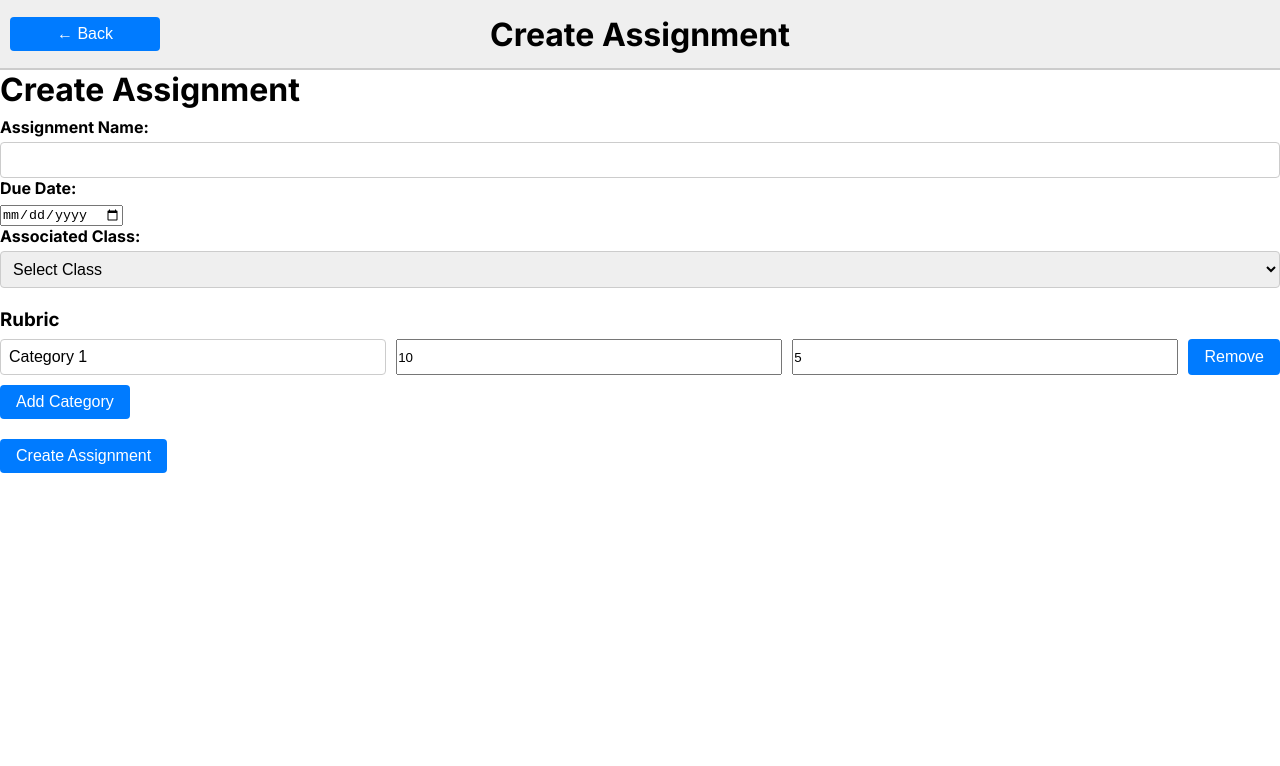
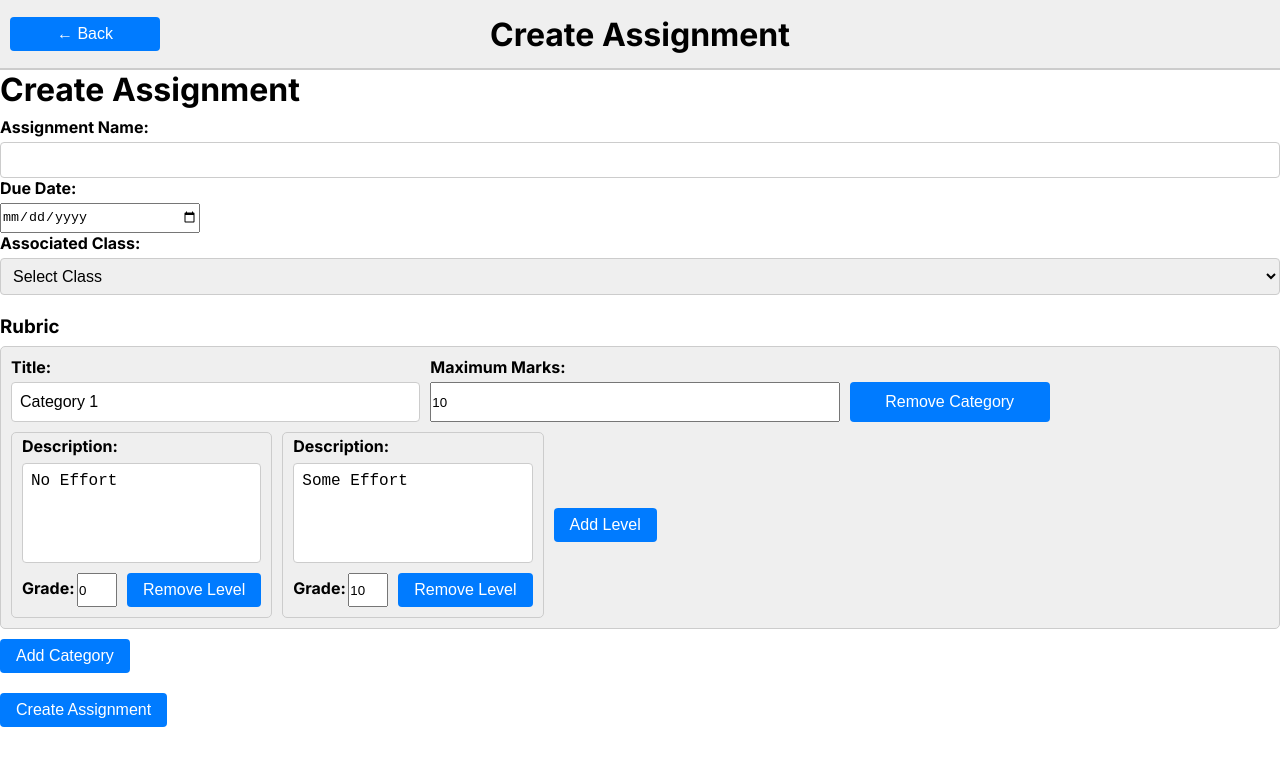
Before and after one commit to Flying-Kimbo/c302p3, a Next.js app: page /instructor/assignments/create in a window 1280 px wide. Shown: the top 766 px of the page. Built offline with nearby package versions, Linux system fonts and the light colour scheme.

Commit message:
Rubric Overhaul

```diff
--- a/src/app/instructor/assignments/create/page.module.css
+++ b/src/app/instructor/assignments/create/page.module.css
@@ -1,5 +1,10 @@
 .assignmentForm {
   margin-bottom: 20px;
+}
+
+.dueDate {
+  min-height: 30px;
+  min-width: 200px;
 }
 
 .rubric {
@@ -8,7 +13,60 @@
 
 .category {
   display: grid;
+  grid-template-rows: 15px 40px 1fr;
   grid-template-columns: 1fr 1fr 1fr auto;
   grid-gap: 10px;
   margin-bottom: 10px;
 }
+
+.categoryName {
+  grid-row: 2;
+  grid-column: 1;
+}
+
+.categoryMaxMarks {
+  grid-row: 2;
+  grid-column: 2;
+}
+
+.categoryRemove {
+  grid-row: 2;
+  grid-column: 3;
+  max-width: 200px;
+}
+
+.levels {
+  grid-row: 3;
+  grid-column: 1 / 4;
+  display: flex;
+  flex-direction: row;
+  gap: 10px;
+  align-items: center;
+}
+
+.level {
+  display: grid;
+  grid-template-rows: 10px 100px 1fr;
+  grid-template-columns: 45px 40px 1fr;
+  grid-gap: 10px;
+  align-items: center;
+}
+
+.levelDescriptionLabel {
+  grid-row: 1;
+  grid-column: 1/-1;
+}
+.levelDescription {
+  grid-row: 2;
+  grid-column: 1 / -1;
+  height: 100%;
+}
+.levelValue {
+  grid-row: 3;
+  grid-column: 2;
+  height: 100%;
+}
+
+.level > textarea {
+  resize: none;
+}
--- a/src/app/instructor/assignments/create/page.tsx
+++ b/src/app/instructor/assignments/create/page.tsx
@@ -4,38 +4,104 @@ import React, { useState } from 'react';
 import styles from './page.module.css';
 import Page, { Header, Body } from "../../../../components/Page";
 
+type rubricLevel = {
+  id: number;
+  description: string;
+  value: number;
+};
+
+type rubricCategory = {
+  id: number;
+  name: string;
+  maxMarks: number;
+  levels: rubricLevel[];
+};
+
 const CreateAssignment = () => {
   const [assignmentName, setAssignmentName] = useState('');
   const [dueDate, setDueDate] = useState('');
   const [associatedClass, setAssociatedClass] = useState('');
-  const [rubricCategories, setRubricCategories] = useState([{ name: 'Category 1', maxMarks: 10, marks: 5 }]);
+  const [rubricCategories, setRubricCategories] = useState([{ id: 0, name: 'Category 1', maxMarks: 10, levels: [{ id: 0, description: "No Effort", value: 0 }, { id: 1, description: "Some Effort", value: 10 }] }] as rubricCategory[]);
 
   const handleAddCategory = () => {
-    setRubricCategories([...rubricCategories, { name: '', maxMarks: 10, marks: 5 }]);
+    const nextId = rubricCategories.reduce((maxId, category) => (category.id > maxId) ? category.id : maxId, 0) + 1;
+    setRubricCategories([...rubricCategories, { id: nextId, name: 'New Category', maxMarks: 10, levels: [{ id: 0, description: "No Effort", value: 0 }, { id: 1, description: "Some Effort", value: 10 }] }]);
   };
 
-  const handleRemoveCategory = (index) => {
-    const updatedCategories = [...rubricCategories];
-    updatedCategories.splice(index, 1);
+  const handleRemoveCategory = (id: number) => {
+    const updatedCategories = rubricCategories.filter((category) => category.id !== id);
     setRubricCategories(updatedCategories);
   };
 
-  const handleCategoryChange = (index, key, value) => {
+  const updateCategoryName = (id: number, value: string) => {
     const updatedCategories = [...rubricCategories];
-    updatedCategories[index][key] = value;
+    const targetCategory = updatedCategories.find((category) => category.id === id);
+    if (targetCategory) {
+      targetCategory.name = value;
+    }
     setRubricCategories(updatedCategories);
   };
 
-  const handleRubricValueChange = (index, value) => {
+  const updateCategoryMaxMarks = (id: number, value: number) => {
     const updatedCategories = [...rubricCategories];
-    updatedCategories[index].marks = value;
+    const targetCategory = updatedCategories.find((category) => category.id === id);
+    if (targetCategory) {
+      targetCategory.maxMarks = value;
+    }
     setRubricCategories(updatedCategories);
   };
+
+  const removeCategoryLevel = (categoryId: number, levelId: number) => {
+    const updatedCategories = [...rubricCategories];
+    const targetCategory = updatedCategories.find((category) => category.id === categoryId);
+    if (targetCategory) {
+      targetCategory.levels = targetCategory.levels.filter((level) => level.id !== levelId);
+    }
+    setRubricCategories(updatedCategories);
+  }
+
+  const addCategoryLevel = (categoryId: number) => {
+    const updatedCategories = [...rubricCategories];
+    const targetCategory = updatedCategories.find((category) => category.id === categoryId);
+    if (targetCategory) {
+      const nextId = targetCategory.levels.reduce((maxId, level) => (level.id > maxId) ? level.id : maxId, 0) + 1;
+      targetCategory.levels.push({ id: nextId, description: 'New Level', value: targetCategory.maxMarks });
+    }
+    setRubricCategories(updatedCategories);
+  }
+
+  const updateLevelDescription = (categoryId: number, levelId: number, value: string) => {
+    const updatedCategories = [...rubricCategories];
+    const targetCategory = updatedCategories.find((category) => category.id === categoryId);
+    if (targetCategory) {
+      const targetLevel = targetCategory.levels.find((level) => level.id === levelId);
+      if (targetLevel) {
+        targetLevel.description = value;
+      }
+    }
+    setRubricCategories(updatedCategories);
+  }
+
+  const updateLevelValue = (categoryId: number, levelId: number, value: number) => {
+    const updatedCategories = [...rubricCategories];
+    const targetCategory = updatedCategories.find((category) => category.id === categoryId);
+    if (targetCategory) {
+      const targetLevel = targetCategory.levels.find((level) => level.id === levelId);
+      if (targetLevel) {
+        targetLevel.value = value;
+      }
+    }
+
+    updatedCategories.sort((a, b) => a.maxMarks - b.maxMarks);
+    setRubricCategories(updatedCategories);
+  }
+
+
 
   const handleCreateAssignment = () => {
     // Handle creation of assignment functionality here
     console.log('Creating assignment...');
-    location.href="/instructor/assignments"
+    location.href = "/instructor/assignments"
   };
 
   return (
@@ -57,6 +123,7 @@ const CreateAssignment = () => {
               type="date"
               id="dueDate"
               value={dueDate}
+              className={styles.dueDate}
               onChange={(e) => setDueDate(e.target.value)}
             />
             <label htmlFor="associatedClass">Associated Class:</label>
@@ -74,30 +141,51 @@ const CreateAssignment = () => {
             <div className={styles.rubric}>
               <h3>Rubric</h3>
               {rubricCategories.map((category, index) => (
-                <div key={index} className={styles.category}>
+                <div key={index} className={[styles.category, "card"].join(" ")}>
+                  <label>Title:</label>
                   <input
                     type="text"
                     placeholder="Category Name"
                     value={category.name}
-                    onChange={(e) => handleCategoryChange(index, 'name', e.target.value)}
+                    className={styles.categoryName}
+                    onChange={(e) => updateCategoryName(category.id, e.target.value)}
                   />
+                  <label>Maximum Marks:</label>
                   <input
                     type="number"
                     min="0"
                     max="100"
                     placeholder="Max Marks"
                     value={category.maxMarks}
-                    onChange={(e) => handleCategoryChange(index, 'maxMarks', parseInt(e.target.value))}
+                    className={styles.categoryMaxMarks}
+                    onChange={(e) => updateCategoryMaxMarks(category.id, parseInt(e.target.value))}
                   />
-                  <input
-                    type="number"
-                    min="0"
-                    max={category.maxMarks}
-                    placeholder="Marks"
-                    value={category.marks}
-                    onChange={(e) => handleRubricValueChange(index, parseInt(e.target.value))}
-                  />
-                  <button onClick={() => handleRemoveCategory(index)}>Remove</button>
+                  <div className={styles.levels}>
+                    {category.levels.map((level, levelIndex) => (
+                      <div key={levelIndex} className={[styles.level, "card"].join(" ")}>
+                        <label className={styles.levelDescriptionLabel}>Description:</label>
+                        <textarea
+                          placeholder="Level Description"
+                          className={styles.levelDescription}
+                          value={level.description}
+                          onChange={(e) => updateLevelDescription(category.id, level.id, e.target.value)}
+                        />
+                        <label  className={styles.levelValueLabel}>Grade:</label>
+                        <input
+                          type="number"
+                          min="0"
+                          max={category.maxMarks}
+                          placeholder="Value"
+                          value={level.value}
+                          className={styles.levelValue}
+                          onChange={(e) => updateLevelValue(category.id, level.id, parseInt(e.target.value))}
+                        />
+                        <button onClick={() => removeCategoryLevel(category.id, level.id)} className={styles.levelRemove}>Remove Level</button>
+                      </div>
+                    ))}
+                    <button onClick={() => addCategoryLevel(category.id)}>Add Level</button>
+                  </div>
+                  <button onClick={() => handleRemoveCategory(category.id)} className={styles.categoryRemove}>Remove Category</button>
                 </div>
               ))}
               <button onClick={handleAddCategory}>Add Category</button>
```
